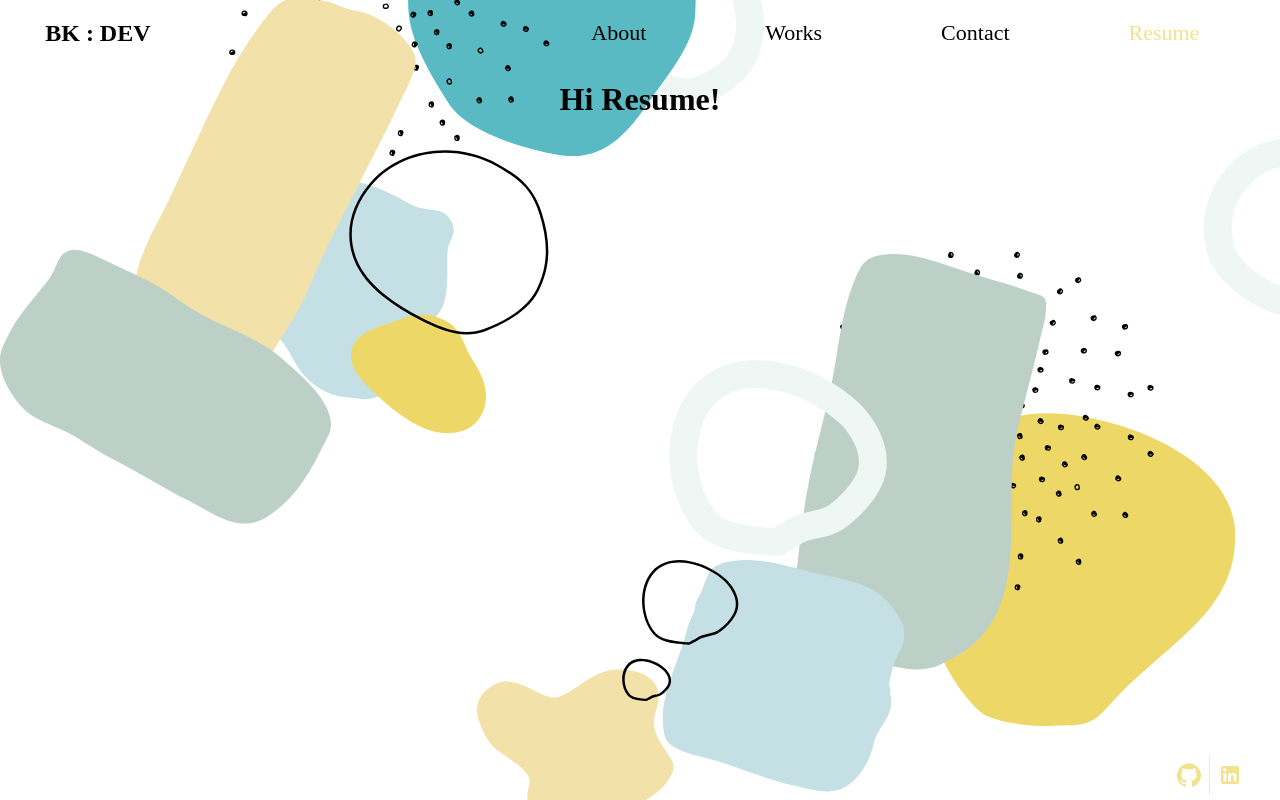
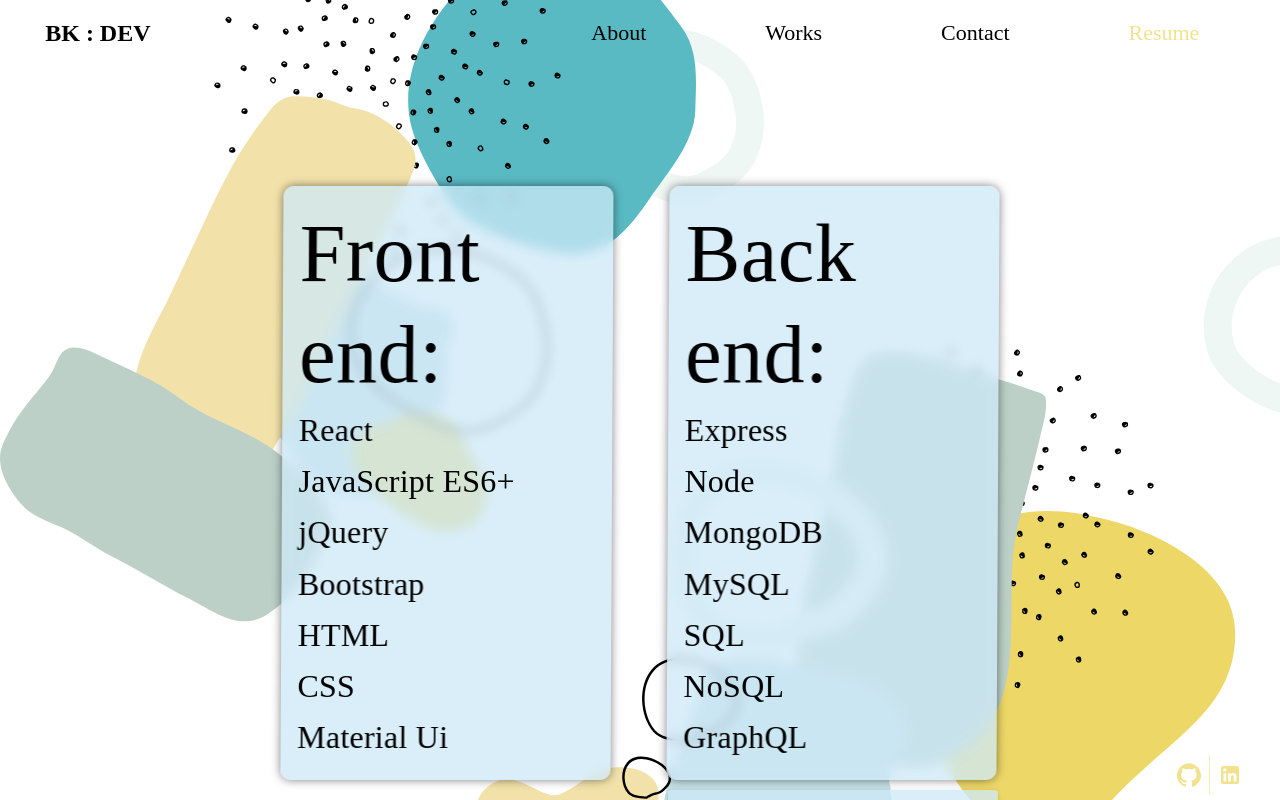
Before and after one commit to btking1/Portfolio-React, a React (Vite) app: page /resume in a window 1280 px wide. Shown: the top 800 px of the page. Built offline with nearby package versions, Linux system fonts and the light colour scheme; what webfontloader would draw is missing.

Commit message:
add resume

```diff
--- a/package.json
+++ b/package.json
@@ -20,6 +20,7 @@
   },
   "devDependencies": {
     "babel-preset-nano-react-app": "^0.1.0",
+    "gh-pages": "^4.0.0",
     "vite": "^3.0.2"
   },
   "babel": {
--- a/src/App.jsx
+++ b/src/App.jsx
@@ -15,6 +15,7 @@
     mode: "light",
     primary: {
       main: "rgba(204, 232, 247, 0.75)",
+      other: "rgba(204, 232, 247, 1)",
       lightGreenText: "rgba(196,224,228,1)",
     },
     secondary: {
@@ -56,9 +57,6 @@
     p: {
       fontFamily: "inter",
     },
-    // subtitle1: {
-    //   fontFamily: "jetbrains mono",
-    // }
   },
 });
 function App() {
--- a/src/components/Footer.jsx
+++ b/src/components/Footer.jsx
@@ -15,7 +15,6 @@
       maxWidth="xl"
       sx={{
         marginTop: "20px",
-        //    border: "1px solid black",
         display: "flex",
         flexDirection: "row",
         justifyContent: "flex-end",
@@ -39,7 +38,6 @@
           minHeight: "5vh",
           maxWidth: "30vw",
           padding: "5px",
-          // border: "1px solid #e0e0e0",
         }}
       >
         <Typography
@@ -59,21 +57,21 @@
             display: "flex",
           }}
         >
-          <Button
+          <Button onClick={() => window.open("https://github.com/btking1")}
             sx={{
               transition: "all 0.5s ease-in-out",
               "&:hover": {
-                backgroundColor: "rgba(204, 232, 247, 0.75)",
+                color: "rgba(204, 232, 247, 0.75)",
               },
             }}
           >
             <GitHub />
           </Button>
-          <Button
+          <Button onClick={() => window.open("https://www.linkedin.com/in/booker-king-42493a247/")}
             sx={{
               transition: "all 0.5s ease-in-out",
               "&:hover": {
-                backgroundColor: "rgba(204, 232, 247, 0.75)",
+                color: "rgba(204, 232, 247, 0.75)",
               },
             }}
           >
--- a/src/components/Layout.jsx
+++ b/src/components/Layout.jsx
@@ -7,34 +7,7 @@
   mainPage: {
     margin: "0 auto",
     padding: "0px",
-    width: "100%",
-    maxWidth: 'fit-content',
-    minHeight: "fit-content",
-
-// make responsive main page
-
-// minHeight: "100vh",
-display: "flex",
-flexDirection: "column",
-justifyContent: "center",
-alignItems: "center",
-    // flexDirection: "column",
-    // alignItems: "center",
-    // justifyContent: "center",
-
-
-
-
-
-    // backgroundColor: "rgba(204, 232, 247, 0.75)",
-
-
-    // marginBottom: "20px",
-    // minWidth: "100vh",
-    // margin: "0 auto",
-    // padding: "0px",
-    // justifyContent: "center",
-    // alignItems: "center",
+    display: "flex",
   },
 });
 
--- a/src/index.css
+++ b/src/index.css
@@ -1,10 +1,4 @@
-/* html{
-  padding: 0;
-  margin: 0;
-} */
-
-
-body{
+body {
   /* max-height:fit-content;
   min-width:1000px;
   max-width: 1200px;  */
@@ -15,27 +9,35 @@
   /* overflow: hidden;  */
   background-position: cover;
   background-attachment: fixed;
-  background-blend-mode:color-dodge;
-   object-fit: cover;
+  background-blend-mode: color-dodge;
+  object-fit: cover;
   background-clip: content-box;
   z-index: -6;
 }
-/* img{
-  max-width: 200px;
-  max-height: 200px;
-} */
 
 /* Nav */
 .active {
-  color: rgba(237,215,103,.75);
+  color: rgba(237, 215, 103, 0.75);
 }
 a {
   text-decoration: none;
   color: black;
 }
 
-.avatar{
+.avatar {
   width: 55vh;
   height: 58vh;
 }
-/* no image clipping */
+
+ul{
+  list-style-type: none;
+  margin: 0;
+  padding: 0;
+
+}
+/* li{
+  display: flex;
+  justify-content: flex-start;
+  align-items: flex-start;
+
+} */
--- a/src/pages/Contact/index.jsx
+++ b/src/pages/Contact/index.jsx
@@ -1,14 +1,11 @@
 import React from "react";
-// import "./index.css";
 import { Button, Grid, Box, TextField, Typography } from "@mui/material";
-// import { makeStyles } from "@material-ui/core";
 
 const Contact = () => {
   return (
     <Grid
       container
       spacing={3}
-      // style the form container
       sx={{
         justifyContent: "center",
         alignItems: "center",
@@ -19,18 +16,16 @@
         padding: "0px",
       }}
     >
-      <Typography variant="h2" fontWeight={"semi-bold"} sx={
-        {padding: '10px', my:'20px'}
-      }>
+      <Typography
+        variant="h2"
+        fontWeight={"semi-bold"}
+        sx={{ padding: "10px", my: "20px" }}
+      >
         Contact Me
       </Typography>
 
       <Grid item xs={12}>
-        <Box
-          bgcolor="primary"
-          boxShadow={3}
-          // style={{ minWidth: "300px" }}
-        >
+        <Box bgcolor="primary" boxShadow={3}>
           <TextField
             id="outlined-basic"
             label="Name"
@@ -41,11 +36,7 @@
       </Grid>
 
       <Grid item xs={12}>
-        <Box
-          bgcolor="primary"
-          boxShadow={3}
-          // style={{ minWidth: "300px" }}
-        >
+        <Box bgcolor="primary" boxShadow={3}>
           <TextField
             id="outlined-basic"
             label="email"
@@ -73,9 +64,7 @@
         </Box>
       </Grid>
 
-      <Grid item xs={12} sx={
-        {display:"flex",justifyContent: "center",}
-      }>
+      <Grid item xs={12} sx={{ display: "flex", justifyContent: "center" }}>
         <Button
           size="large"
           variant="contained"
@@ -87,64 +76,14 @@
             p: ".5rem",
             pt: ".8rem",
             color: "white",
-            // on hover
-            "&:hover": {
-            },
+            "&:hover": {},
           }}
-        >Submit</Button>
+        >
+          Submit
+        </Button>
       </Grid>
     </Grid>
   );
 };
 
 export default Contact;
-
-// const useStyle = makeStyles({
-
-//     //  button on hover
-//     btn: {
-//       "&:hover": {
-//         backgroundColor: "#00bcd4",
-//         color: "white",
-//       },
-//     },
-// });
-
-// function Contact() {
-//   const classes = useStyle();
-//   return (
-//     <section className="ContactPage">
-//       <h1>Contact me</h1>
-//       <form id="contact-form">
-//         <div id="name-input">
-//           <input id="input" type="text" name="name" placeholder="name" />
-//         </div>
-//         <div>
-//           <input id="input" type="email" name="email" placeholder="email" />
-//         </div>
-//         <div>
-//           <textarea
-//             id="message"
-//             name="message"
-//             placeholder="message"
-//             rows={10}
-//             cols={97}
-//           />
-//         </div>
-//         {/* make material ui button */}
-//         <Button
-//           className={classes.btn}
-//           size="large"
-//           variant="contained"
-//           color="primary"
-//           id="submit"
-//           type="submit"
-//         >
-//           Submit
-//         </Button>
-//       </form>
-//     </section>
-//   );
-// }
-
-// export default Contact;
--- a/src/pages/Home/index.jsx
+++ b/src/pages/Home/index.jsx
@@ -95,7 +95,6 @@
             display: "flex",
             justifyContent: "flex-end",
             padding: "1.5%",
-            // bold text  shadow
             textShadow: "1px 1px rgba(0, 0, 0, 0.5)",
           }}
         >
--- a/src/pages/Resume/index.jsx
+++ b/src/pages/Resume/index.jsx
@@ -1,9 +1,111 @@
-import React from 'react'
+import React from "react";
+import { Grid, Box, Typography, Button, Container } from "@mui/material";
 
-function Resume(){
-    return(
-        <h1>Hi Resume!</h1>
-    )
+function Resume() {
+  return (
+    <Container
+      sx={{
+        display: "flex",
+        justifyContent: "center",
+        alignItems: "center",
+        width: "fit-content",
+        minWidth: "500px",
+        marginTop: "10%",
+        marginBottom: "10%",
+      }}
+    >
+      <Grid container rowSpacing={2} columnSpacing={{ xs: 3, sm: 3, lg: 7 }}>
+        <Grid item xs={6} lg={6}>
+          <Box
+            sx={{
+              height: "fit-content",
+              maxWidth: "330px",
+              display: "flex",
+              flexDirection: "column",
+              justifyContent: "flex-start",
+              alignItems: "flex-start",
+              backgroundColor: "primary.main",
+              padding: "5%",
+              borderRadius: "10px",
+              boxShadow: "0px 0px 10px rgba(0,0,0,0.5)",
+              transform: "skew(-.3deg, 0deg)",
+              backdropFilter: "blur(6px)",
+            }}
+          >
+            <Typography
+              variant="h4"
+              fontSize={{ sm: "60px", md: "72px", lg: "82px" }}
+            >
+              Front end:
+            </Typography>
+            <Typography variant="h6" fontSize={{ sm: "32px", lg: "32px" }}>
+              <ul>
+                <li>React</li>
+                <li>JavaScript ES6+</li>
+                <li>jQuery</li>
+                <li>Bootstrap</li>
+                <li>HTML</li>
+                <li>CSS</li>
+
+                <li>Material Ui</li>
+              </ul>
+            </Typography>
+          </Box>
+        </Grid>
+        <Grid
+          item
+          xs={6}
+          lg={6}
+          sx={{ display: "flex", flexDirection: "column" }}
+        >
+          <Box
+            sx={{
+              height: "fit-content",
+              display: "flex",
+              maxWidth: "330px",
+              flexDirection: "column",
+              justifyContent: "flex-start",
+              alignItems: "flex-start",
+              backgroundColor: "primary.main",
+              padding: "5%",
+              borderRadius: "10px",
+              boxShadow: "0px 0px 10px rgba(0,0,0,0.5)",
+              transform: "skew(-.3deg, 0deg)",
+              backdropFilter: "blur(6px)",
+            }}
+          >
+            <Typography
+              variant="h4"
+              fontSize={{ sm: "60px", md: "72px", lg: "82px" }}
+            >
+              Back end:
+            </Typography>
+            <Typography variant="h6" fontSize={{ sm: "32px", lg: "32px" }}>
+              <ul>
+                <li>Express</li>
+                <li>Node</li>
+                <li>MongoDB</li>
+                <li>MySQL</li>
+                <li>SQL</li>
+                <li>NoSQL</li>
+                <li>GraphQL</li>
+              </ul>
+            </Typography>
+          </Box>
+          <Button
+            variant="contained"
+            size="xl"
+            sx={{
+              marginTop: "10px",
+              padding: "20px",
+            }}
+          >
+            View Resume
+          </Button>
+        </Grid>
+      </Grid>
+    </Container>
+  );
 }
 
 export default Resume;
```
Also changed, not shown: src/components/Card.jsx (+3 -18 lines), src/pages/About/index.jsx (+8 -13 lines), src/pages/Works/index.jsx (+17 -23 lines), 1 other file (tests, documents, lock files or other folders).
